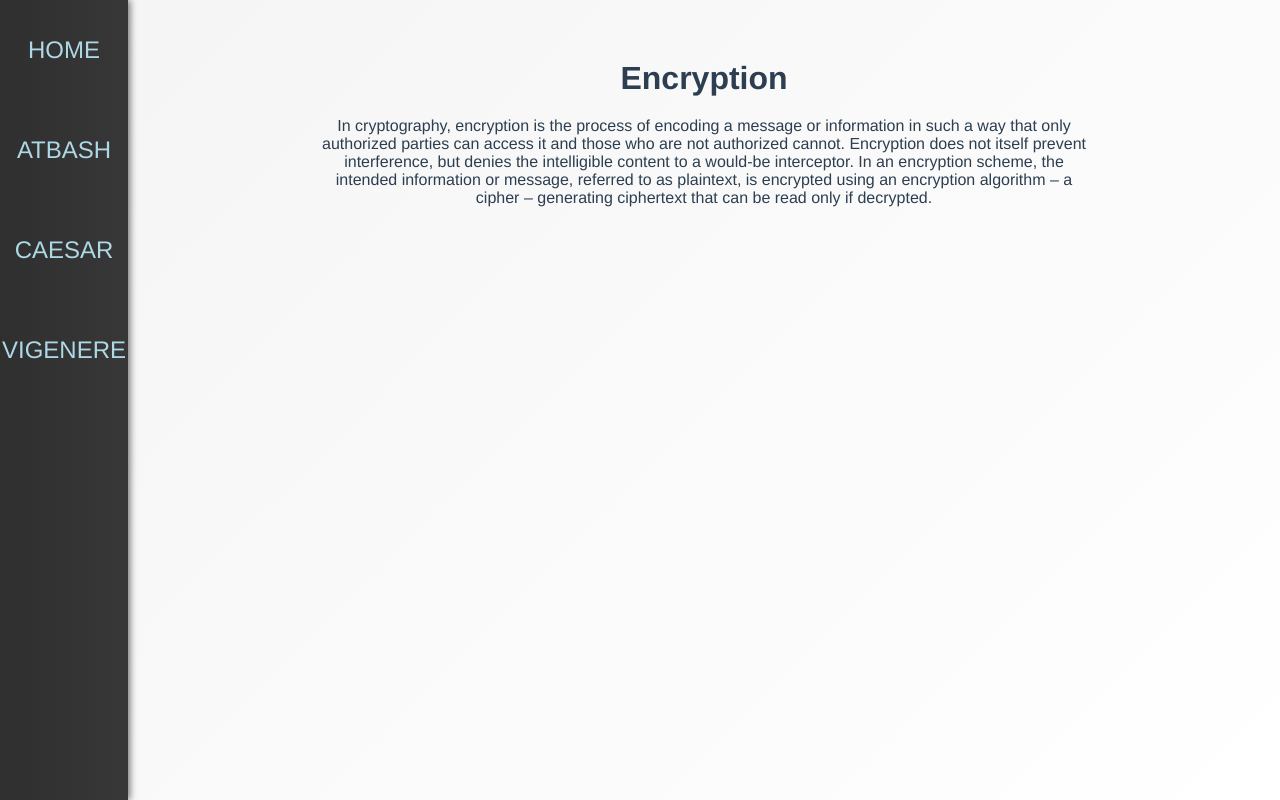
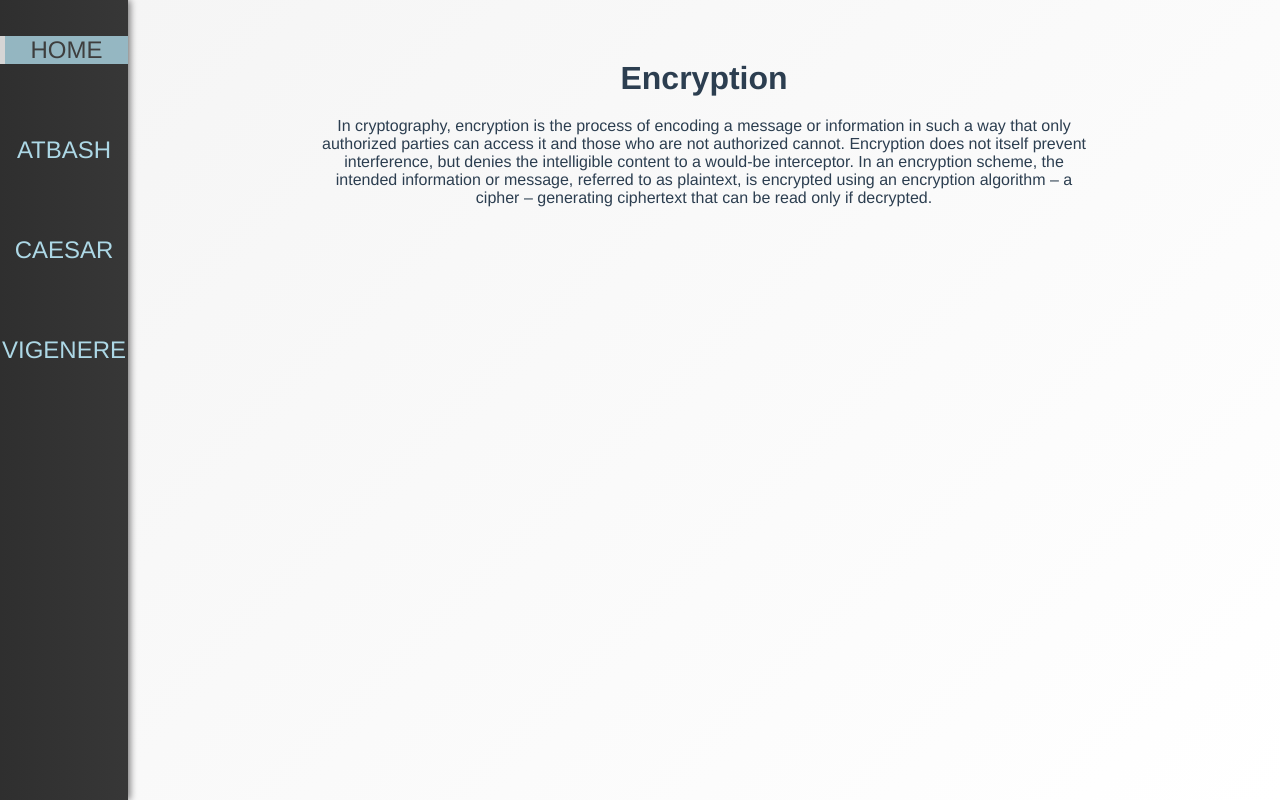
Before and after one commit to Barbierst/encrypt, a Vue app: page / in a window 1280 px wide. Built offline with nearby package versions, Linux system fonts and the light colour scheme.

Commit message:
router-link-active added

```diff
--- a/src/App.vue
+++ b/src/App.vue
@@ -70,6 +70,13 @@
   border-left: 5px solid white;
 }
 
+.router-link-active {
+  opacity: 0.8;
+  color: rgba(65,65,65,1)!important;
+  background: lightblue;
+  border-left: 5px solid white;
+}
+
 .page {
   padding: 5vh;
   position: fixed;
```
